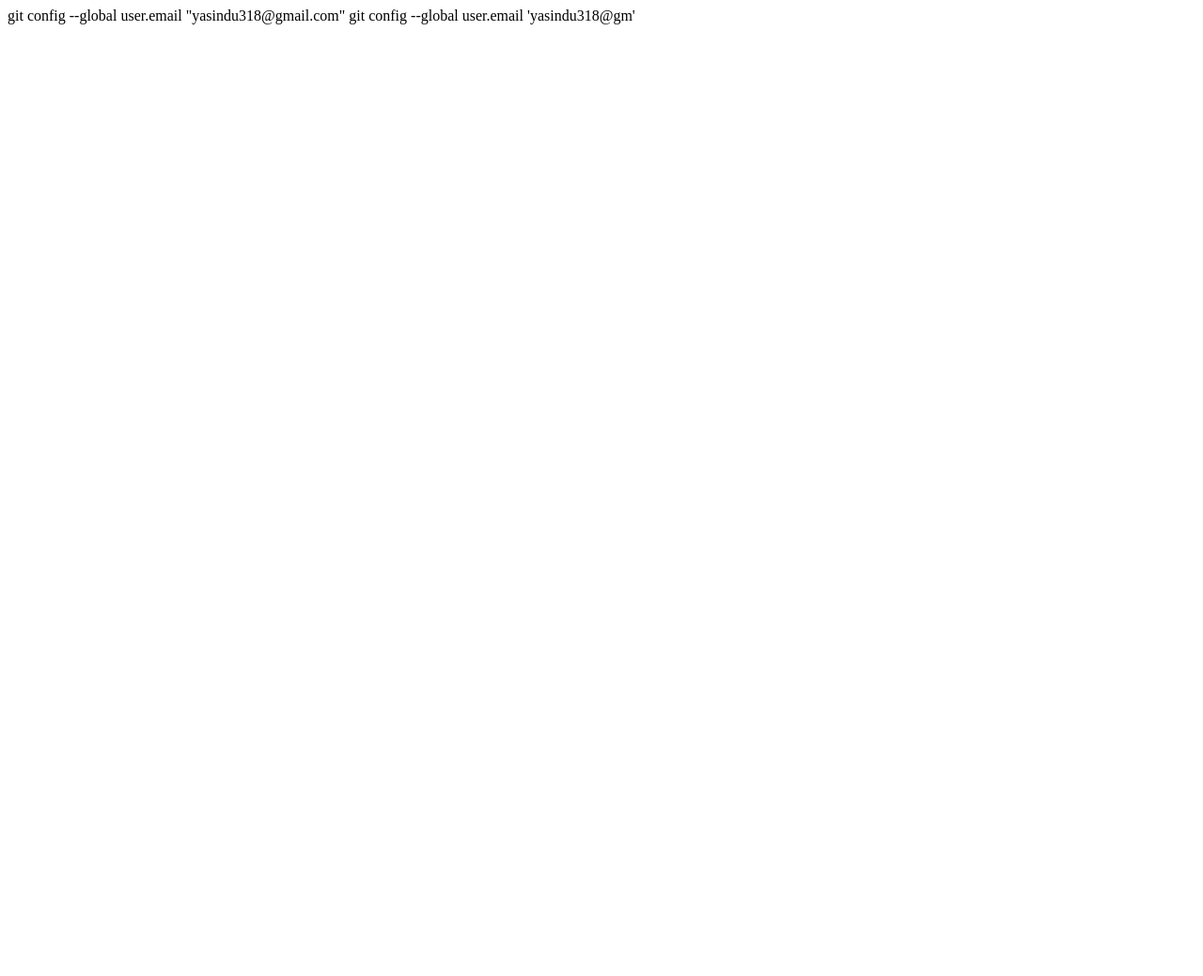
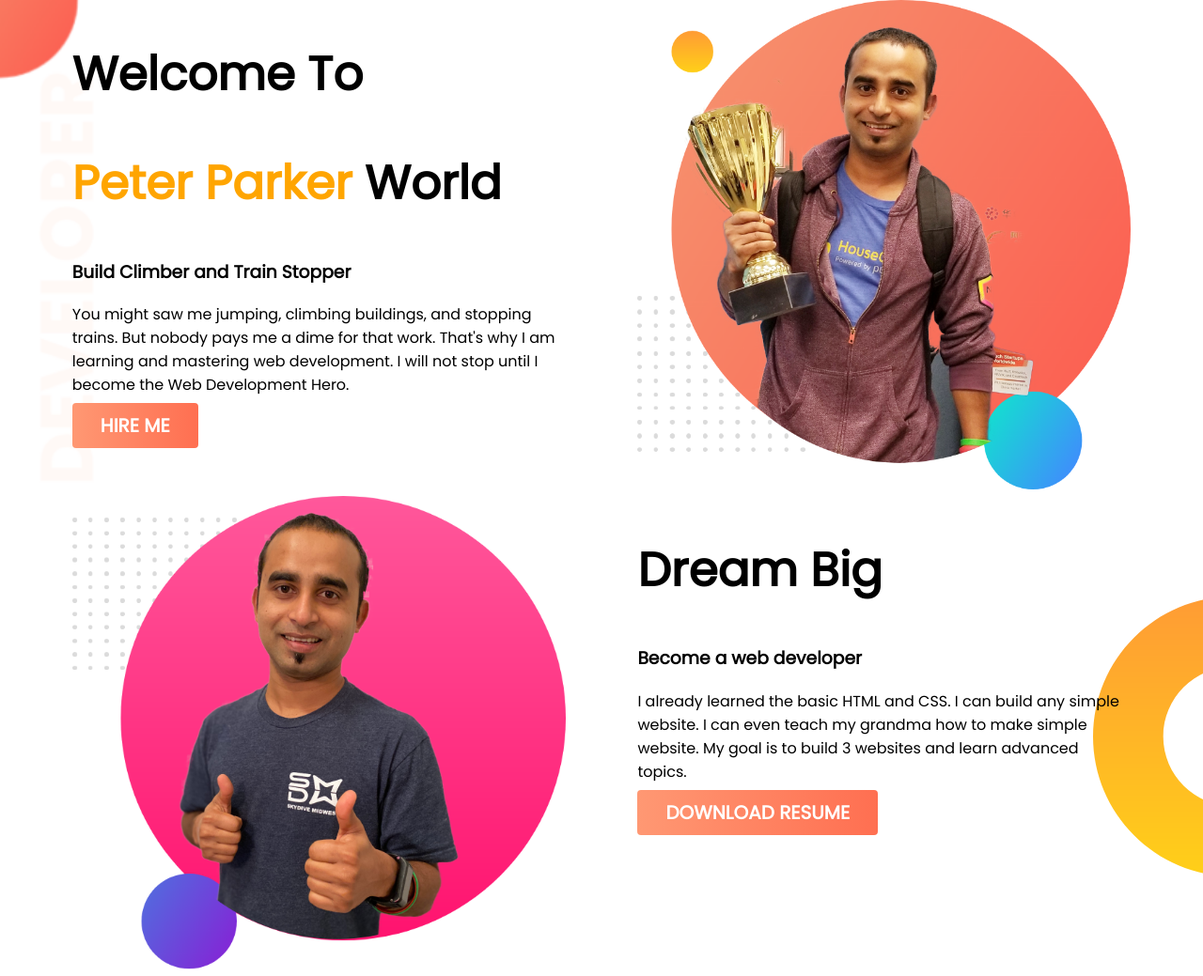
Before and after one commit to Yasin-Arfat/Developer-portfolio, a plain HTML site: page index.html in a window 1280 px wide. Shown: the whole page at 94% size. Before the commit the page ends 800 px from the top, so only its background shows below. Drawn offline with Linux system fonts and the light colour scheme.

Commit message:
Hero and big dream

```diff
--- a/index.html
+++ b/index.html
@@ -1,14 +1,63 @@
 <!DOCTYPE html>
 <html lang="en">
+
 <head>
     <meta charset="UTF-8">
     <meta http-equiv="X-UA-Compatible" content="IE=edge">
     <meta name="viewport" content="width=device-width, initial-scale=1.0">
+    <title>Yasin Arfat Portfolio</title>
+
+    <!--======================== Google Fonts Integration ===============================-->
+    <link rel="preconnect" href="https://fonts.googleapis.com">
+    <link rel="preconnect" href="https://fonts.gstatic.com" crossorigin>
+    <link href="https://fonts.googleapis.com/css2?family=Poppins&display=swap" rel="stylesheet">
+
+
+
+    <!-- ====================== Custom Css ======================== -->
     <link rel="stylesheet" href="style.css">
-    <title>Yasin Arfat Portfolio</title>
 </head>
+
 <body>
-    git config --global user.email "yasindu318@gmail.com"
-    git config --global user.email 'yasindu318@gm'
+
+
+    <section class="banner_section">
+        <div class="half_width">
+            <h1>Welcome To</h1>
+            <h1><span class="name_color">Peter Parker</span> World</h1>
+            <h3>Build Climber and Train Stopper</h3>
+            <p>You might saw me jumping, climbing buildings, and stopping trains. But nobody pays me a dime for that
+                work.
+                That's why I am learning and mastering web development. I will not stop until I become the Web
+                Development
+                Hero.</p>
+            <a target="_blank" class="anchor_url" href="https://www.linkedin.com/in/yasin-arfat-219049249/">Hire Me</a>
+        </div>
+        <div class="half_width margin_right">
+            <img src="assets/images/jhankar.png" alt="">
+
+        </div>
+    </section>
+
+
+    <section class="dream_big">
+        <div class="half_width">
+            <img src="assets/images/jhankar2.png" alt="">
+        </div>
+        <div class="half_width margin_right">
+            <h1>Dream Big</h1>
+            <h3>Become a web developer</h3>
+            <p>I already learned the basic HTML and CSS. I can build any simple website. I can even teach my grandma how
+                to make simple website. My goal is to build 3 websites and learn advanced topics.</p>
+            <a class="anchor_url" href="google.com">DOWNLOAD RESUME</a>
+
+        </div>
+    </section>
+
+
 </body>
+
 </html>
+
+
+</html>
--- a/style.css
+++ b/style.css
@@ -0,0 +1,53 @@
+body {
+    font-family: 'poppins', sans-serif;
+    margin: 0;
+}
+
+section {
+    display: flex;
+}
+
+.banner_section {
+    background-image: url(assets/images/top-banner.png);
+    background-repeat: no-repeat;
+    /* background-position: right; */
+    background-size: cover;
+}
+
+.half_width {
+    width: 50%;
+    margin-left: 6%;
+}
+
+.margin_right {
+    margin-right: 6%;
+}
+
+.half_width img {
+    width: 100%;
+}
+
+h1 {
+    font-size: 50px;
+}
+
+h1 .name_color {
+    color: orange;
+}
+
+.anchor_url {
+    color: white;
+    background-image: linear-gradient(to right, #ff9873, #ff6f51);
+    text-decoration: none;
+    padding: 10px 30px;
+    font-size: 20px;
+    text-transform: uppercase;
+    font-weight: 700;
+    border-radius: 4px;
+}
+
+.dream_big {
+    background-image: url(assets/images/dream-bg.png);
+    background-repeat: no-repeat;
+    background-position: right;
+}
```
Also changed, not shown: assets/images/dream-bg.png (added), assets/images/exp-bg.png (added), assets/images/jhankar.png (added), assets/images/jhankar2.png (added), assets/images/multi-dimensional.jpg (added), assets/images/my-bg.png (added), assets/images/my-bg2.png (added), assets/images/top-banner.png (added), 8 other files.
